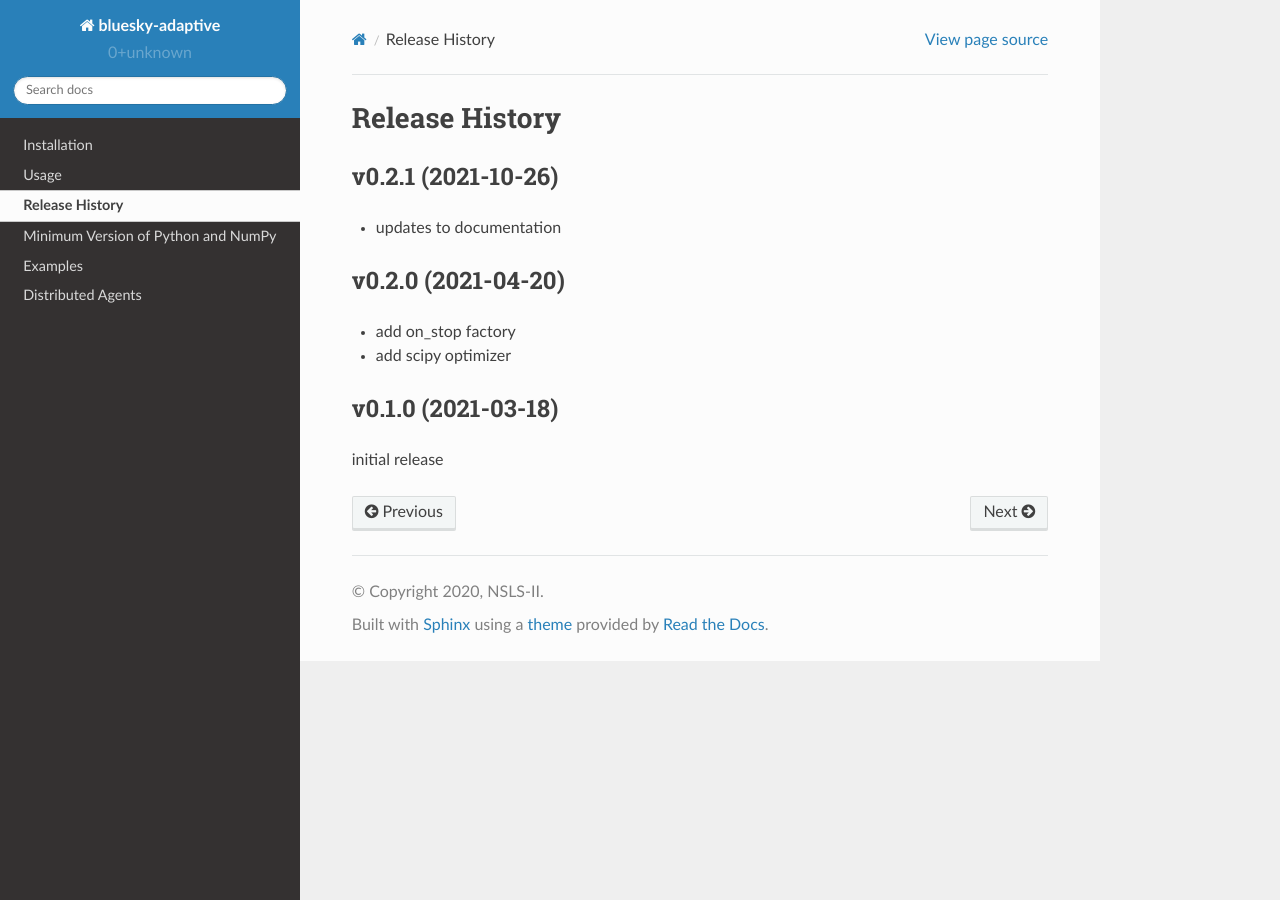
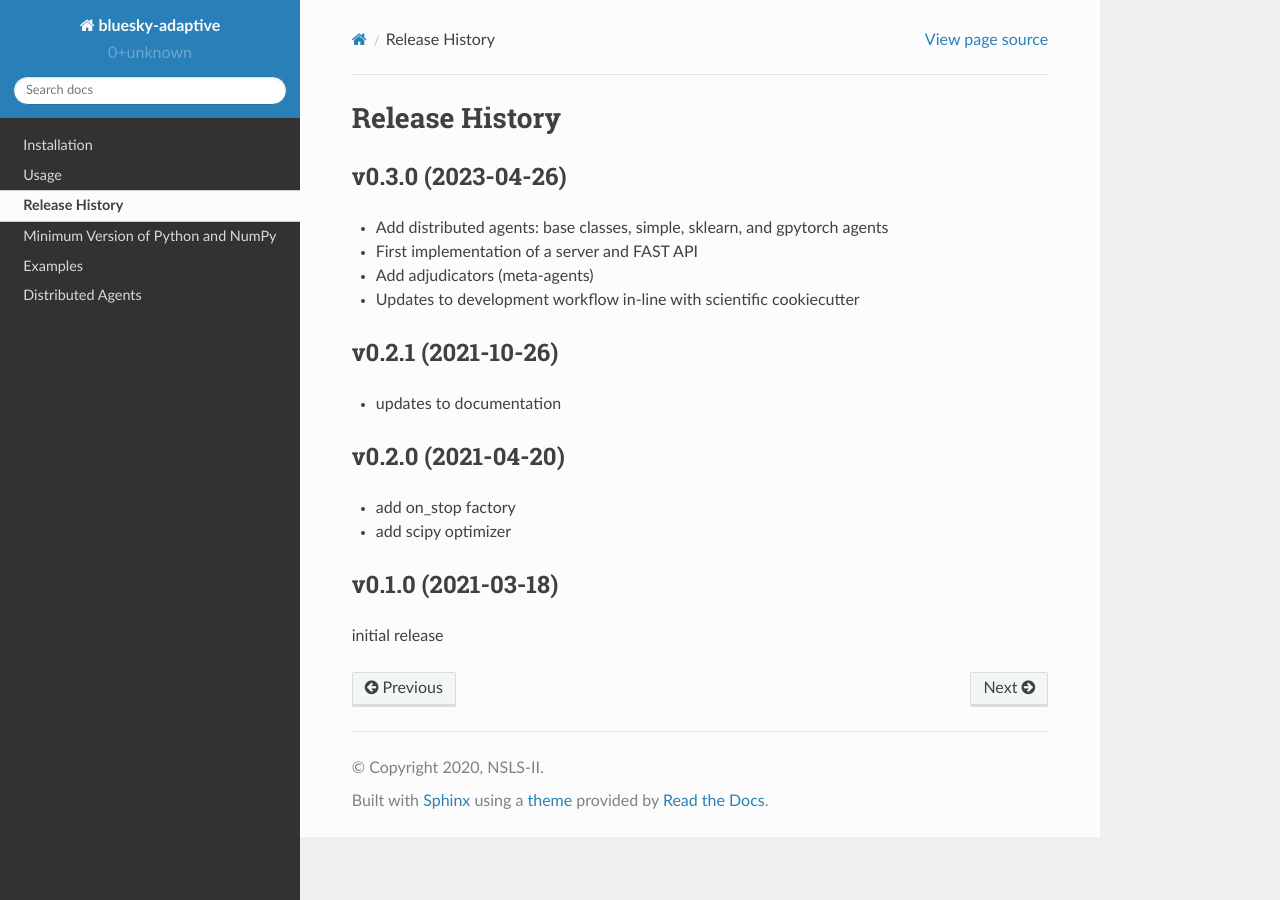
Before and after one commit to bluesky/bluesky-adaptive, a Sphinx documentation site: the page built from docs/source/release-history.rst, in a window 1280 px wide. Built offline with Sphinx 7.4.7 and the Read the Docs theme 2.0.0, drawn with Linux system fonts in a browser that asks for light colours.

Commit message:
REL: release notes for v0.3.0

```diff
--- a/docs/source/release-history.rst
+++ b/docs/source/release-history.rst
@@ -1,6 +1,13 @@
 ===============
 Release History
 ===============
+
+v0.3.0 (2023-04-26)
+-------------------
++ Add distributed agents: base classes, simple, sklearn, and gpytorch agents
++ First implementation of a server and FAST API
++ Add adjudicators (meta-agents)
++ Updates to development workflow in-line with scientific cookiecutter
 
 v0.2.1 (2021-10-26)
 -------------------
```
